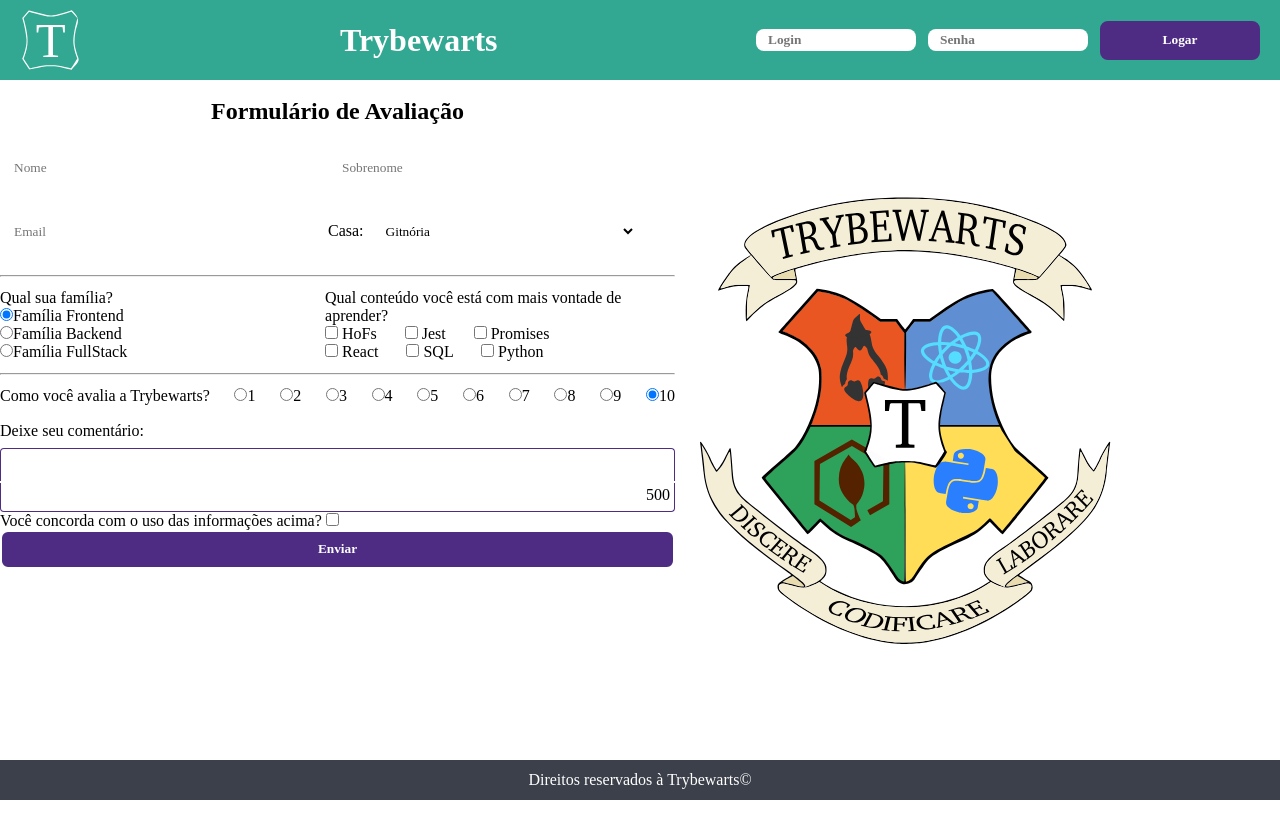
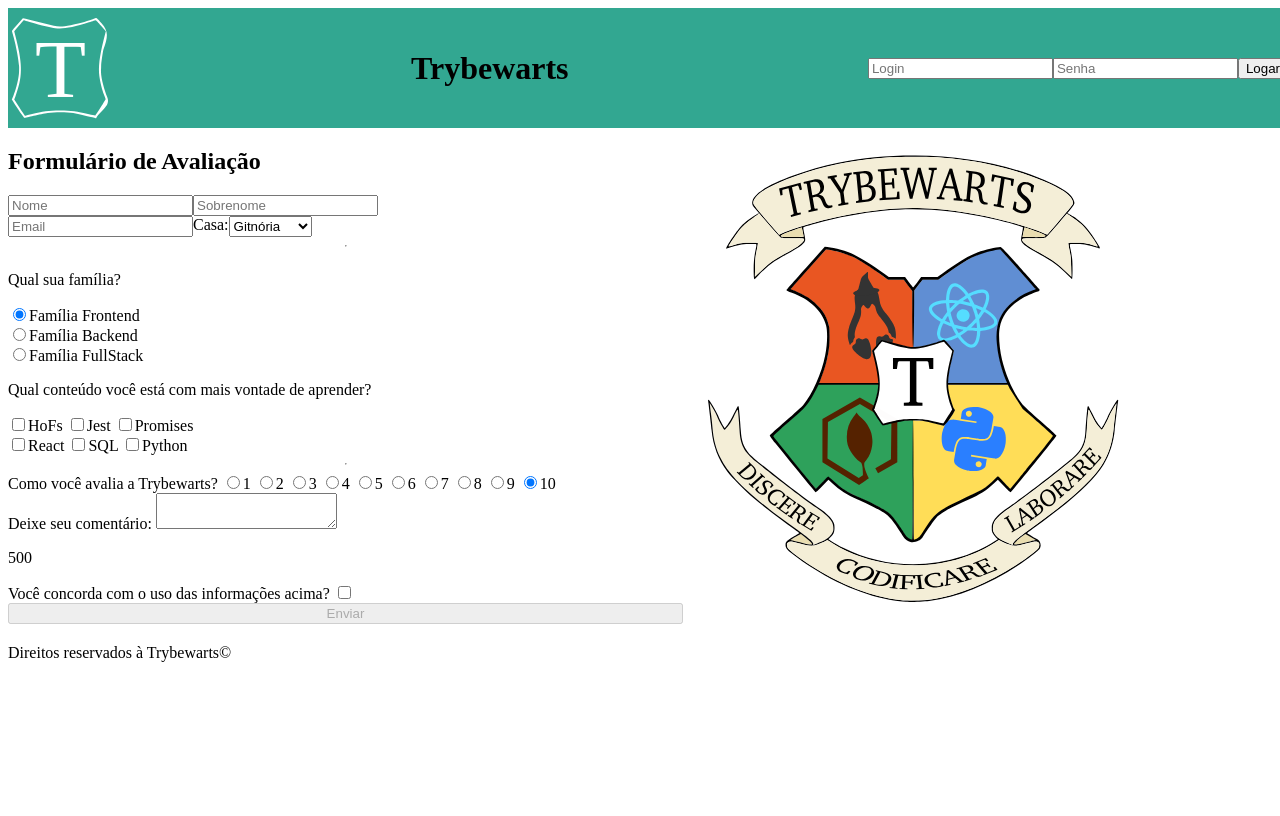
Before and after one commit to betrybe/sd-0x-project-trybewarts-rubric, a website: page index.html in a window 1280 px wide. Drawn offline with Linux system fonts and the light colour scheme; a web font is replaced by a local one.

Commit message:
testa rubrica simples em resolucao 1366x768

```diff
--- a/cypress.json
+++ b/cypress.json
@@ -5,8 +5,8 @@
   },
   "video": false,
   "screenshotOnRunFailure": false,
-  "viewportWidth": 1920,
-  "viewportHeight": 1080,
+  "viewportWidth": 1366,
+  "viewportHeight": 768,
   "defaultCommandTimeout": 10000,
   "pageLoadTimeout": 10000
 }
--- a/index.html
+++ b/index.html
@@ -21,9 +21,12 @@
   <main>
     <form id="evaluation-form">
       <h2 class="form-title">Formulário de Avaliação</h2>
-      <fieldset class="fieldset-one">
+      <div class="fieldset-one">
+        <div>
           <input type="text" placeholder="Nome" id="input-name" required/>
           <input type="text" placeholder="Sobrenome" id="input-lastname" required/>
+        </div>
+        <div>
           <input type="text" placeholder="Email" id="input-email" required/>
           <div>
             Casa:
@@ -34,9 +37,10 @@
               <option id="pytherina-house" value="Pytherina">Pytherina</option>
             </select>
           </div>
-      </fieldset>
+        </div>
+      </div>
       <hr />
-      <fieldset class="fieldset-two">
+      <div class="fieldset-two">
         <div>
           <p id="label-family">Qual sua família?</p>
           <label><input type="radio" class="family" value="Frontend" name="family" checked/>Família Frontend</label>
@@ -56,7 +60,7 @@
             <input class="subject" type="checkbox" value="Python">Python</input>
           </div>
         </div>
-      </fieldset>
+      </div>
       <hr />
       <div class="evaluate">
         <span id="label-rate">Como você avalia a Trybewarts?</span>
--- a/style.css
+++ b/style.css
@@ -1,220 +1,44 @@
-* {
-  box-sizing: border-box;
-  font-family: Inknut Antiqua, serif;
-  margin: 0;
-  outline: 0;
-  padding: 0;
+body {
+  height: 100vh;
+  width: 100vw;
 }
 
-:root {
-  --active-fieldset: grey;
-  --clear-white: white;
-  --trybe-body: rgb(239, 239, 239);
-  --trybe-footer: rgb(60, 64, 74);
-  --trybe-green: rgb(50, 167, 145);
-  --trybe-purple: rgb(78, 44, 131);
-}
-
-body {
-  background-color: var(--trybe-white);
+main {
+  display: flex;
 }
 
 .header {
   align-items: center;
-  background-color: var(--trybe-green);
-  color: var(--clear-white);
+  background-color: rgb(50, 167, 145);
   display: flex;
-  height: 10vh;
+  height: 15vh;
   justify-content: space-between;
-  max-width: 1366px;
-  padding: 20px;
+  width: 100vw;
+}
+
+.trybewarts-header-logo {
+  height: 90%;
+}
+
+.trybewarts-login {
+  display: flex;
+}
+
+#evaluation-form {
+  display: flex;
+  flex-direction: column;
+  width: 675px;
 }
 
 #trybewarts-forms-logo {
   height: 500px;
 }
 
-.header img {
-  height: 8vh;
-}
-
-.trybewarts-login {
-  align-items: center;
-  display: flex;
-  justify-content: center;
-  flex-direction: row;
-}
-
-.trybewarts-login input {
-  background-color: var(--clear-white);
-  border-radius: 8px;
-  border-style: none;
-  font-weight: 600;
-  margin-right: 12px;
-  padding: 3px 12px;
-  width: 160px;
-}
-
-button {
-  background-color: var(--trybe-purple);
-  border: 2px solid var(--clear-white);
-  border-radius: 8px;
-  color: var(--clear-white);
-  cursor: pointer;
-  font-weight: 600;
-  height: 39px;
-  transition: 0.2s;
-}
-
-button:hover {
-  background-color: var(--clear-white);
-  border-color: var(--trybe-purple);
-  color: var(--trybe-purple);
-}
-
-.login-btn {
-  border-color: var(--trybe-purple);
-  width: 160px;
-}
-
-.fieldset-one {
-  line-height: 4;
-}
-
-.fieldset-two {
+.fieldset-one div {
   display: flex;
 }
 
-footer div {
-  align-items: center;
-  display: flex;
-  justify-content: center;
-  width: 1366px;
-}
-
-.fieldset-one div {
-  display: inline;
-  width: 48%;
-}
-
-.fieldset-two > div:nth-of-type( 1 ) {
+.fieldset-two > div {
   display: flex;
   flex-direction: column;
-  width: 50%;
 }
-
-
-button:disabled {
-  cursor: not-allowed;
-}
-
-.form-title {
-  margin-bottom: 10px;
-  text-align: center;
-}
-
-.evaluate {
-  align-items: center;
-  display: flex;
-  justify-content: space-between;
-}
-
-#evaluation-form {
-  display: flex;
-  flex-direction: column;
-  height: 100%;
-  margin-top: 36px;
-  width: 675px;
-}
-
-textarea {
-  border: 1px solid var(--trybe-purple);
-  border-bottom: none;
-  border-radius: 4px 4px 0 0;
-  margin-top: 10px;
-}
-
-#evaluation-form textarea {
-  resize: none;
-  width: 100%;
-}
-
-.textarea {
-  line-height: 0.8;
-  margin-top: 20px;
-}
-
-.char-count {
-  background-color: var(--clear-white);
-  border-color: var(--trybe-purple);
-  border-radius: 0 0 4px 4px;
-  border-style: solid;
-  border-width: 0 1px 1px;
-  line-height: 1.5;
-  padding-bottom: 4px;
-  padding-right: 4px;
-  text-align: right;
-}
-
-main {
-  align-items: center;
-  display: flex;
-  height: 85vh;
-  margin: 0 auto;
-  max-width: 1366px;
-}
-
-.fieldset-one input {
-  background-color: var(--clear-white);
-  border: none;
-  border-radius: 8px;
-  padding: 4px 12px;
-  width: 48%;
-}
-
-.fieldset-one div select {
-  background-color: var(--clear-white);
-  border: none;
-  border-radius: 8px;
-  padding: 4px 12px;
-  width: 40%;
-}
-
-.fieldset-one input , .fieldset-one div select {
-  border: 2px solid var(--clear-white);
-}
-
-.subjects div input {
-  margin-right: 4px;
-}
-
-.subjects div input + input {
-  margin-left: 24px;
-}
-
-.fieldset-one input:focus {
-  border: 2px solid var(--trybe-purple);
-}
-
-.fieldset-one div select:active {
-  border: 1px solid var(--active-fieldset);
-  border-bottom: none;
-  border-radius: 8px 8px 0 0;
-}
-
-fieldset {
-  border: none;
-}
-
-hr {
-  margin: 12px 0;
-}
-
-footer {
-  align-items: center;
-  background-color: var(--trybe-footer);
-  color: var(--clear-white);
-  display: flex;
-  height: 5vh;
-  justify-content: center;
-}
```
Also changed, not shown: README.md. Lines whose indentation alone changed are shown as unchanged.
